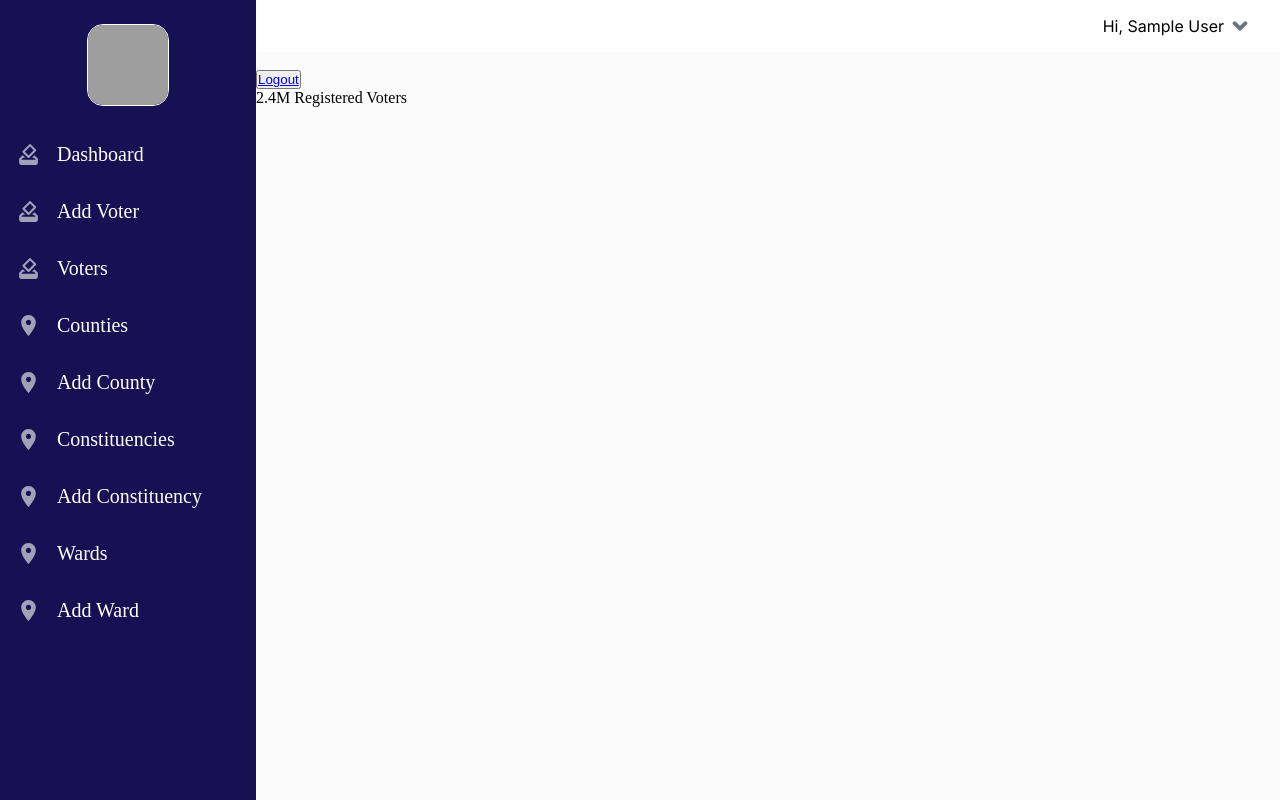
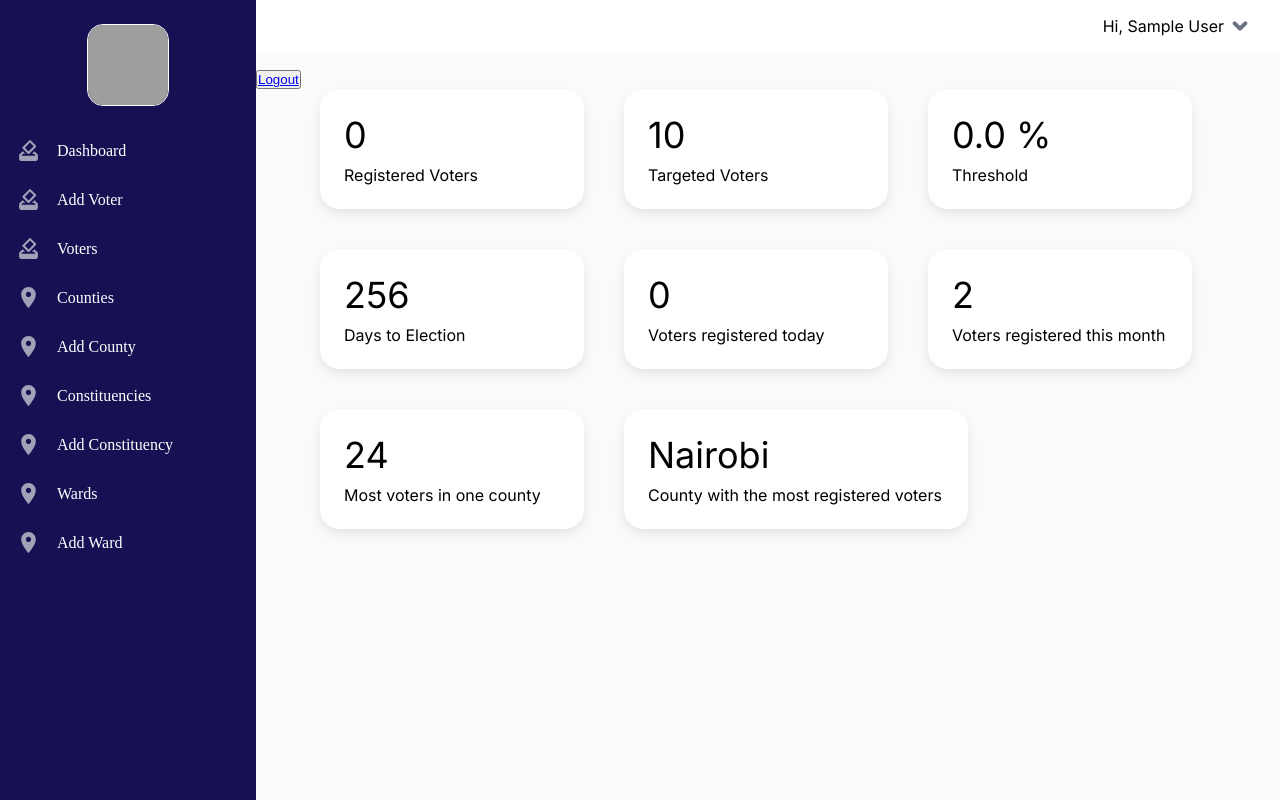
Before and after one commit to greg-atemi/supreme-guide, a Django app: page /vote/dashboard in a window 1280 px wide. Run offline with Django 4.2, Linux system fonts and the light colour scheme; the visitor is signed in with stand-in values (Sample User, id 1); data that the repository does not hold is empty; grey boxes are pictures that could not be loaded.

Commit message:
Adding Dashboard Page

```diff
--- a/KuraProject/settings.py
+++ b/KuraProject/settings.py
@@ -40,7 +40,6 @@ INSTALLED_APPS = [
     'django.contrib.sessions',
     'django.contrib.messages',
     'django.contrib.staticfiles',
-    # 'stylesheet',
     'vote'
 ]
 
--- a/templates/vote/admin/dashboard.html
+++ b/templates/vote/admin/dashboard.html
@@ -5,10 +5,49 @@
 {% endblock %}
 
 {% block body_block %}
+    <div class="tab-group">
+        <div class="tab">
+            <span>{{ total }}</span>
+            Registered Voters
+        </div>
 
-    <div class="tab">
-        2.4M
-        Registered Voters
+        <div class="tab">
+            <span>10</span>
+            Targeted Voters
+        </div>
+
+        <div class="tab">
+            <span>{{ threshold }} %</span>
+            Threshold
+        </div>
     </div>
 
+    <div class="tab-group">
+        <div class="tab">
+            <span>256</span>
+            Days to Election
+        </div>
+
+        <div class="tab">
+            <span>0</span>
+            Voters registered today
+        </div>
+
+        <div class="tab">
+            <span>2</span>
+            Voters registered this month
+        </div>
+    </div>
+
+    <div class="tab-group">
+        <div class="tab">
+            <span>24</span>
+            Most voters in one county
+        </div>
+
+        <div class="tab-large">
+            <span>Nairobi</span>
+            County with the most registered voters
+        </div>
+    </div>
 {% endblock %}
--- a/vote/static/styles/admin_style.css
+++ b/vote/static/styles/admin_style.css
@@ -34,14 +34,14 @@ html,body{
     align-items: center;
     color: #FFFFFF;
     text-decoration: none;
-    padding-top: 12px;
-    padding-bottom: 12px;
+    padding-top: 8px;
+    padding-bottom: 8px;
     margin-left: 16px;
     margin-right: 8px;
     border-radius: 4px;
     margin-bottom: 8px;
     cursor: pointer;
-    font-size: 20px;
+    font-size: 16px;
 }
 
 .sidebar #logo{
@@ -91,12 +91,50 @@ body{
     margin-left: 8px;
 }
 
+.tab-group{
+    display: flex;
+    margin-left: 64px;
+    margin-bottom: 40px;
+}
+
 .tab{
+    background-color: #FFFFFF;
+    font-size: 16px;
+    font-family: Inter, sans-serif;
+    padding-left: 24px;
+    padding-top: 24px;
+    padding-bottom: 24px;
+    width: 240px;
+    margin-right: 40px;
+    border-radius: 20px;
+    box-shadow: 0 4px 8px 0 rgba(0, 0, 0, 0.05), 0 6px 20px 0 rgba(0, 0, 0, 0.05);
+}
 
+.tab span{
+    font-size: 36px;
+    margin-bottom: 8px;
+    font-family: Inter, sans-serif;
+    display: block;
 }
 
 .tab-large{
+    background-color: #FFFFFF;
+    width: 320px;
+    font-size: 16px;
+    font-family: Inter, sans-serif;
+    padding-left: 24px;
+    padding-top: 24px;
+    padding-bottom: 24px;
+    margin-right: 40px;
+    border-radius: 20px;
+    box-shadow: 0 4px 8px 0 rgba(0, 0, 0, 0.05), 0 6px 20px 0 rgba(0, 0, 0, 0.05);
+}
 
+.tab-large span{
+    font-size: 36px;
+    margin-bottom: 8px;
+    font-family: Inter, sans-serif;
+    display: block;
 }
 
 .search{
--- a/vote/views.py
+++ b/vote/views.py
@@ -4,7 +4,6 @@ from django.contrib.auth import logout
 from django.shortcuts import render, redirect
 from django.contrib.auth.models import User
 from django.contrib import messages
-from vote.forms import VoterForm
 from vote.models import County, Constituency, Ward, Voter
 
 
@@ -60,10 +59,12 @@ def log_out(request):
 
 def dashboard(request):
     if request.user.is_authenticated:
+        total = Voter.objects.count()
+        threshold = (total / 10)*100
         fname = request.user.first_name
         lname = request.user.last_name
         context = {
-            'fname': fname, 'lname': lname
+            'fname': fname, 'lname': lname, 'total': total, 'threshold': threshold
         }
     else:
         messages.info(request, "Login to continue")
@@ -73,92 +74,155 @@ def dashboard(request):
 
 
 def county_detail(request):
-    if request.method == "POST":
-        county_code = request.POST['county_code']
-        county_name = request.POST['county_name']
+    if request.user.is_authenticated:
+        fname = request.user.first_name
+        lname = request.user.last_name
+        context = {
+            'fname': fname,
+            'lname': lname
+        }
+        if request.method == "POST":
+            county_code = request.POST['county_code']
+            county_name = request.POST['county_name']
 
-        mycounty = County.objects.create(county_code=county_code, county_name=county_name)
-        mycounty.county_code = county_code
-        mycounty.county_name = county_name
+            mycounty = County.objects.create(county_code=county_code, county_name=county_name)
+            mycounty.county_code = county_code
+            mycounty.county_name = county_name
 
-        mycounty.save()
+            mycounty.save()
 
-        messages.success(request, "County added successfully.")
+            messages.success(request, "County added successfully.")
 
-        return redirect('vote:county_list')
+            return redirect('vote:county_list')
+    else:
+        messages.info(request, "Login to continue")
+        return redirect('vote:login')
 
-    return render(request, 'vote/admin/county_detail.html')
+    return render(request, 'vote/admin/county_detail.html', context)
 
 
 def county_list(request):
-    county = County.objects.all()
-    context = {'county': county, }
+    if request.user.is_authenticated:
+        county = County.objects.all()
+        fname = request.user.first_name
+        lname = request.user.last_name
+        context = {
+            'fname': fname,
+            'lname': lname,
+            'county': county
+        }
+    else:
+        messages.info(request, "Login to continue")
+        return redirect('vote:login')
+
     return render(request, 'vote/admin/county_list.html', context)
 
 
 def constituency_detail(request):
-    county = County.objects.all()
-    context = {
-        'county': county
-    }
-    if request.method == "POST":
-        constituency_code = request.POST['constituency_code']
-        constituency_name = request.POST['constituency_name']
-        county_code = request.POST['county_code']
+    if request.user.is_authenticated:
+        county = County.objects.all()
+        fname = request.user.first_name
+        lname = request.user.last_name
+        context = {
+            'county': county,
+            'fname': fname,
+            'lname': lname
+        }
+        if request.method == "POST":
+            constituency_code = request.POST['constituency_code']
+            constituency_name = request.POST['constituency_name']
+            county_code = request.POST['county_code']
 
-        myconstituency = Constituency.objects.create(constituency_code=constituency_code,
-                                                     constituency_name=constituency_name,
-                                                     county_code_id=county_code
-                                                     )
+            myconstituency = Constituency.objects.create(constituency_code=constituency_code,
+                                                         constituency_name=constituency_name,
+                                                         county_code_id=county_code
+                                                         )
 
-        myconstituency.constituency_code = constituency_code
-        myconstituency.constituency_name = constituency_name
-        myconstituency.county_code_id = county_code
+            myconstituency.constituency_code = constituency_code
+            myconstituency.constituency_name = constituency_name
+            myconstituency.county_code_id = county_code
 
-        myconstituency.save()
+            myconstituency.save()
 
-        messages.success(request, "Constituency added successfully.")
+            messages.success(request, "Constituency added successfully.")
 
-        return redirect('vote:constituency_list')
+            return redirect('vote:constituency_list')
+
+    else:
+        messages.info(request, "Login to continue")
+        return redirect('vote:login')
 
     return render(request, 'vote/admin/constituency_detail.html', context)
 
 
 def constituency_list(request):
-    constituency = Constituency.objects.all()
-    context = {'constituency': constituency, }
+    if request.user.is_authenticated:
+        fname = request.user.first_name
+        lname = request.user.last_name
+        constituency = Constituency.objects.all()
+        context = {
+            'constituency': constituency,
+            'fname': fname,
+            'lname': lname
+            }
+    else:
+        messages.info(request, "Login to continue")
+        return redirect('vote:login')
+
     return render(request, 'vote/admin/constituency_list.html', context)
 
 
 def ward_detail(request):
-    constituency = Constituency.objects.all()
-    context = {'constituency': constituency}
-    if request.method == "POST":
-        ward_code = request.POST['ward_code']
-        ward_name = request.POST['ward_name']
-        constituency_code = request.POST['constituency_code']
+    if request.user.is_authenticated:
+        fname = request.user.first_name
+        lname = request.user.last_name
+        constituency = Constituency.objects.all()
+        context = {
+            'constituency': constituency,
+            'fname': fname,
+            'lname': lname
+        }
+        if request.method == "POST":
+            ward_code = request.POST['ward_code']
+            ward_name = request.POST['ward_name']
+            constituency_code = request.POST['constituency_code']
 
-        myward = Ward.objects.create(ward_code=ward_code,
-                                     ward_name=ward_name,
-                                     constituency_code_id=constituency_code
-                                     )
+            myward = Ward.objects.create(ward_code=ward_code,
+                                         ward_name=ward_name,
+                                         constituency_code_id=constituency_code
+                                         )
 
-        myward.ward_code = ward_code
-        myward.ward_name = ward_name
-        myward.constituency_code_id = constituency_code
+            myward.ward_code = ward_code
+            myward.ward_name = ward_name
+            myward.constituency_code_id = constituency_code
 
-        myward.save()
+            myward.save()
 
-        messages.success(request, "Ward added successfully.")
+            messages.success(request, "Ward added successfully.")
 
-        return redirect('vote:ward_list')
+            return redirect('vote:ward_list')
+
+    else:
+        messages.info(request, "Login to continue")
+        return redirect('vote:login')
 
     return render(request, 'vote/admin/ward_detail.html', context)
 
 
 def ward_list(request):
-    ward = Ward.objects.all()
-    context = {'ward': ward, }
+    if request.user.is_authenticated:
+        fname = request.user.first_name
+        lname = request.user.last_name
+        ward = Ward.objects.all()
+        context = {
+            'ward': ward,
+            'fname': fname,
+            'lname': lname
+            }
+    else:
+        messages.info(request, "Login to continue")
+        return redirect('vote:login')
+
     return render(request, 'vote/admin/ward_list.html', context)
 
 
@@ -184,13 +248,17 @@ def confirmation(request):
 
 def create_voter(request):
     if request.user.is_authenticated:
+        fname = request.user.first_name
+        lname = request.user.last_name
         ward = Ward.objects.all()
         county = County.objects.all()
         constituency = Constituency.objects.all()
         context = {
             'ward': ward,
             'county': county,
-            'constituency': constituency
+            'constituency': constituency,
+            'fname': fname,
+            'lname': lname
         }
         if request.method == "POST":
             id_serial_number = request.POST['id_serial_number']
@@ -221,11 +289,15 @@ def create_voter(request):
 
 def voter_list(request):
     if request.user.is_authenticated:
+        fname = request.user.first_name
+        lname = request.user.last_name
         voter = Voter.objects.all()
         user = User.objects.all()
         context = {
             'voter': voter,
-            'user': user
+            'user': user,
+            'fname': fname,
+            'lname': lname
         }
     else:
         messages.info(request, "Login to continue")
```
